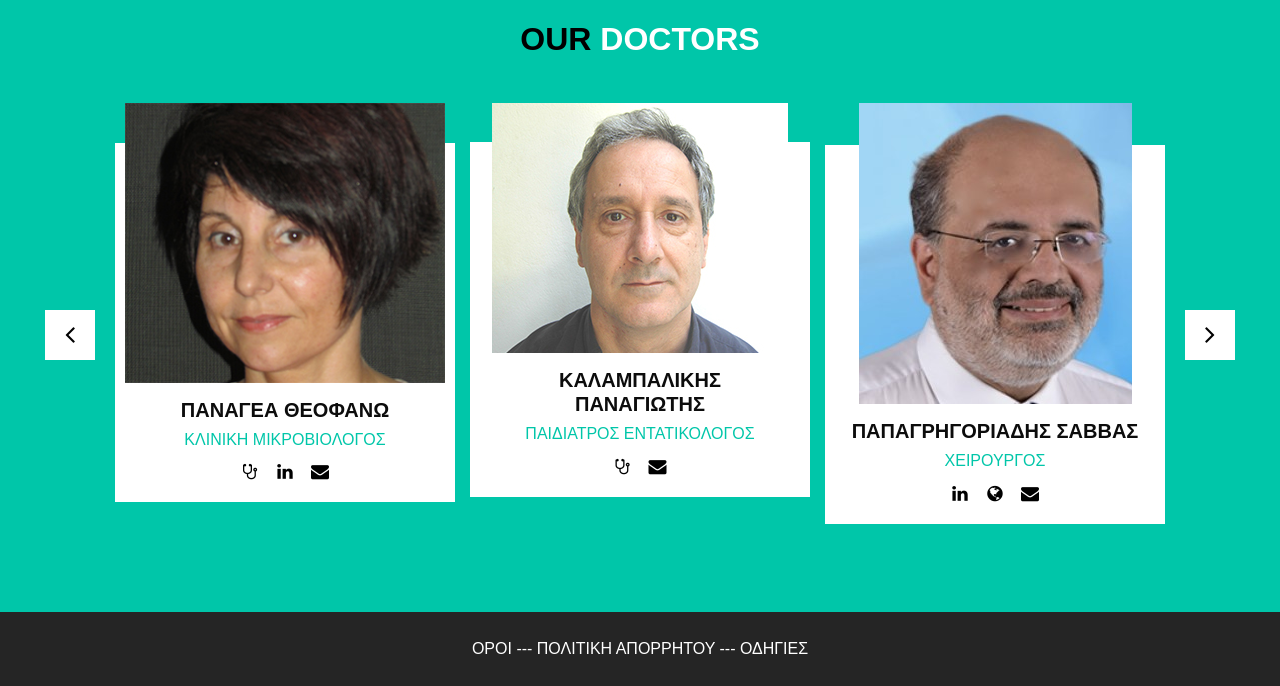
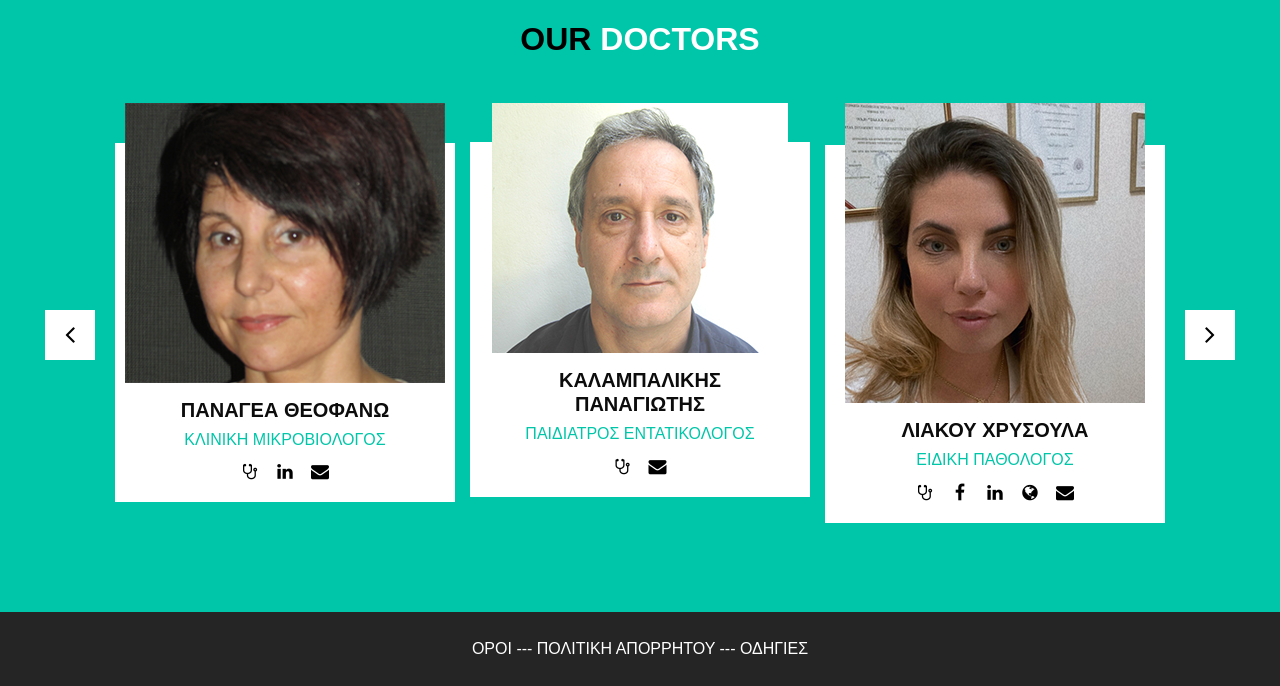
Before and after one commit to Nikgabi/color, a PHP site: page /doctors.php in a window 1280 px wide. Shown: the part 114-800 px from the top of the page. Run offline with PHP 8.4, Linux system fonts and the light colour scheme; some libraries are stand-ins or nearby versions.

Commit message:
Add files via upload

```diff
--- a/doctors.php
+++ b/doctors.php
@@ -45,7 +45,7 @@
 		  <div class="item">
             <div class="box">
               <div class="img-box">
-                <img src="images/panos1.JPG" alt="" />
+                <img src="images/panos1.jpg" alt="" />
               </div>
               <div class="detail-box">
                 <h5>
@@ -59,6 +59,38 @@
                     <i class="fa fa-stethoscope" aria-hidden="true"></i>
                   </a>
                   <a href="mailto:p.kalamp@gmail.com">
+                    <i class="fa fa-envelope" aria-hidden="true"></i>
+                  </a>
+                </div>
+              </div>
+            </div>
+          </div>
+		  <div class="item">
+            <div class="box">
+              <div class="img-box">
+                <img src="images/liakou.jpg" alt="" />
+              </div>
+              <div class="detail-box">
+                <h5>
+                  ΛΙΑΚΟΥ ΧΡΥΣΟΥΛΑ
+                </h5>
+                <h6>
+                  ΕΙΔΙΚΗ ΠΑΘΟΛΟΓΟΣ
+                </h6>
+                <div class="social_box">
+                  <a href="">
+                    <i class="fa fa-stethoscope" aria-hidden="true"></i>
+                  </a>
+                  <a href="https://www.facebook.com/LKmedicalathens" target="_blank">
+                    <i class="fa fa-facebook" aria-hidden="true"></i>
+                  </a>
+                  <a href="https://www.linkedin.com/in/chrysoula-i-liakou-md-phd-7854455/" target="_blank">
+                    <i class="fa fa-linkedin" aria-hidden="true"></i>
+                  </a>
+				  <a href="https://www.cliakou.gr/" target="_blank">
+                    <i class="fa fa-globe" aria-hidden="true"></i>
+                  </a>
+                  <a href="mailto:liakou@gmail.com">
                     <i class="fa fa-envelope" aria-hidden="true"></i>
                   </a>
                 </div>
```
Also changed, not shown: blog.php (+13 -1 lines).
